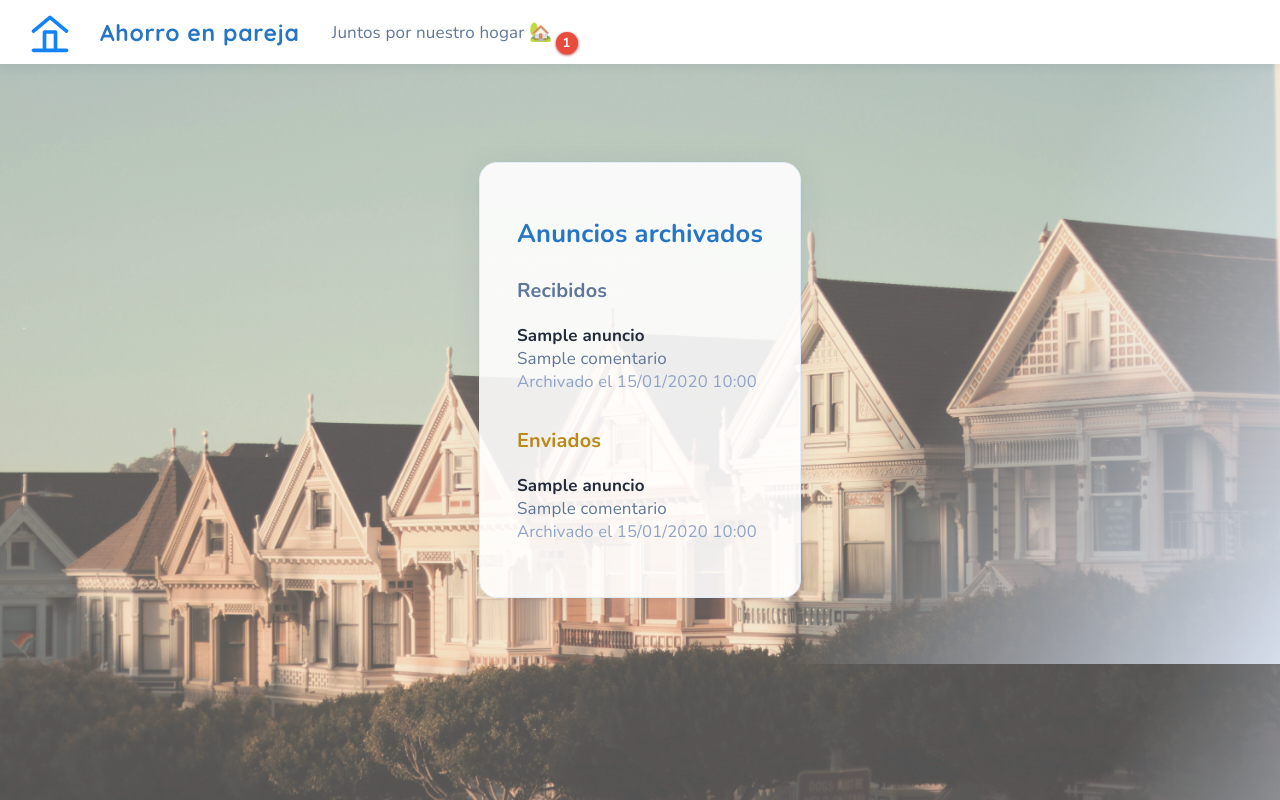
After one commit to Mikelubuntu/mi_ahorro_app, a Python web app: template templates/anuncios_archivados.html in a window 1280 px wide. The commit adds this page. Run offline with Jinja, Linux system fonts and the light colour scheme; the template is opened without the code that fills it: most values are stand-ins (such as "Sample title", 1, 10 or a date in 2020).

Commit message:
Subida de todos los archivos y últimos cambios

```diff
--- a/templates/anuncios.html
+++ b/templates/anuncios.html
@@ -60,6 +60,12 @@
     </form>
   </div>
 
+  <div style="text-align:center; margin:22px 0 0 0;">
+    <a href="{{ url_for('anuncios_archivados') }}" class="btn-aportar-small">
+        Ver historial de anuncios archivados
+    </a>
+</div>
+
   <!-- HISTORIAL DE ANUNCIOS ARCHIVADOS -->
   <h3 style="margin-top:38px; color:#7e8fa5;">Historial de anuncios archivados</h3>
   {% if anuncios_archivados %}
--- /dev/null
+++ b/templates/anuncios_archivados.html
@@ -0,0 +1,41 @@
+{% extends "base.html" %}
+{% block content %}
+<div class="glass-card" style="max-width:600px;">
+    <h2 style="color:#2676c5;">Anuncios archivados</h2>
+    <h3 style="margin-top:26px; color:#607799;">Recibidos</h3>
+    {% if archivados_recibidos %}
+        <ul>
+        {% for anuncio in archivados_recibidos %}
+            <li>
+                <b>{{ anuncio.titulo }}</b><br>
+                <span style="color:#607799;">{{ anuncio.comentario }}</span>
+                <br>
+                <span style="font-size:0.98em; color:#90a4c7;">
+                    Archivado el {{ anuncio.fecha_creacion.strftime('%d/%m/%Y %H:%M') }}
+                </span>
+            </li>
+        {% endfor %}
+        </ul>
+    {% else %}
+        <div class="empty-state">No tienes anuncios recibidos archivados.</div>
+    {% endif %}
+
+    <h3 style="margin-top:34px; color:#bb8915;">Enviados</h3>
+    {% if archivados_enviados %}
+        <ul>
+        {% for anuncio in archivados_enviados %}
+            <li>
+                <b>{{ anuncio.titulo }}</b><br>
+                <span style="color:#607799;">{{ anuncio.comentario }}</span>
+                <br>
+                <span style="font-size:0.98em; color:#90a4c7;">
+                    Archivado el {{ anuncio.fecha_creacion.strftime('%d/%m/%Y %H:%M') }}
+                </span>
+            </li>
+        {% endfor %}
+        </ul>
+    {% else %}
+        <div class="empty-state">No tienes anuncios enviados archivados.</div>
+    {% endif %}
+</div>
+{% endblock %}
```
Also changed, not shown: app.py (+13 -0 lines).
